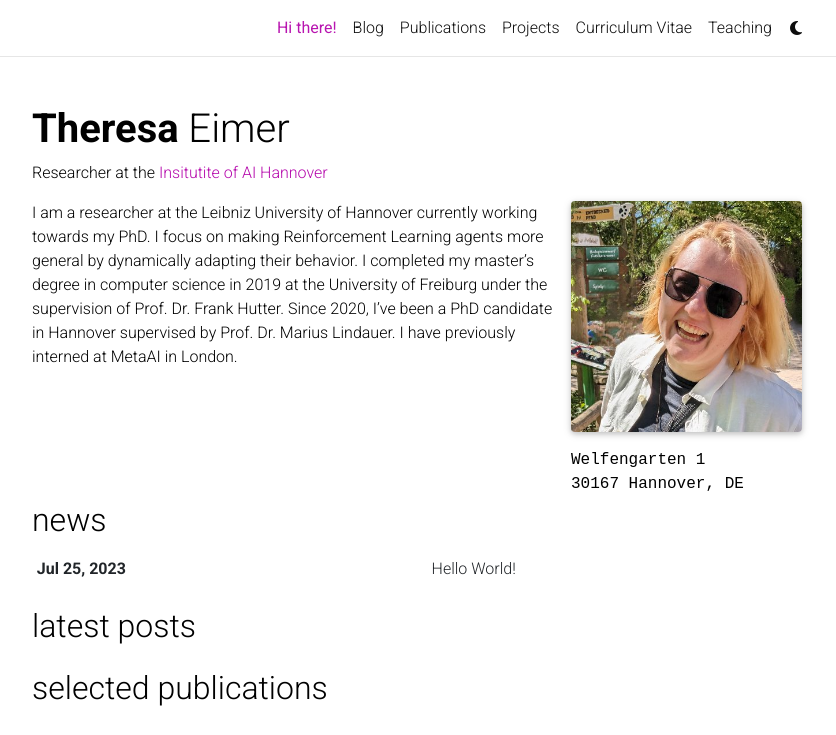
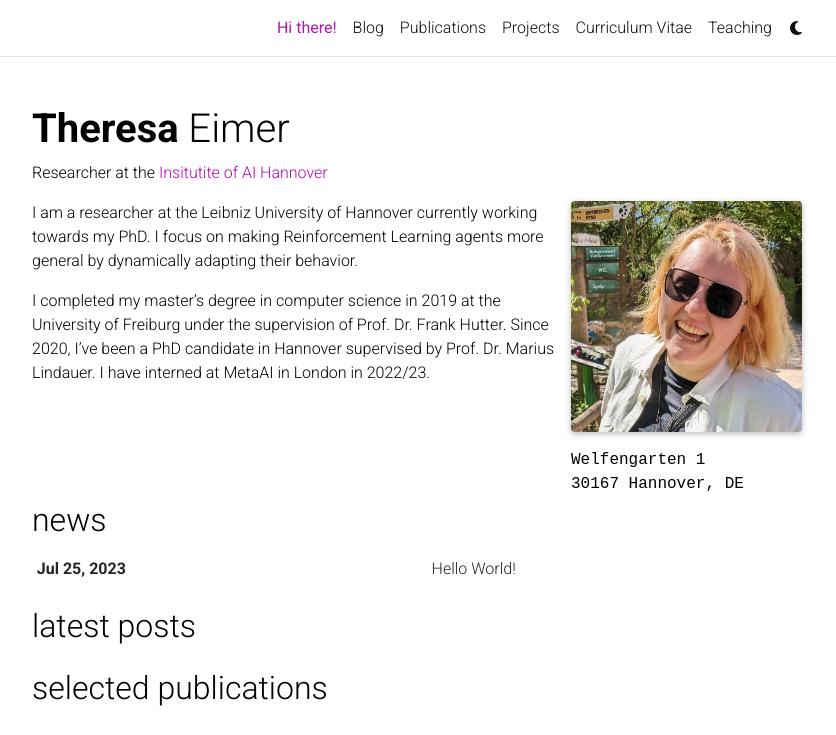
Before and after one commit to TheEimer/theeimer.github.io, a Jekyll site: the page built from _pages/about.md, in a window 1280 px wide and 1025 px high, cut to the strip 0-735 px from the top of the window. Shown: the whole strip, without its empty margins (223-1059 px from the left). Built offline with Jekyll 4.4.1, drawn with Linux system fonts in a browser that asks for light colours; full-size pictures stand in for the smaller copies a plugin makes; comment, search, counter and statistics services are not loaded; a style sheet for code colours, icons or effects is not loaded.

Commit message:
about page

```diff
--- a/_pages/about.md
+++ b/_pages/about.md
@@ -25,4 +25,5 @@ Put your address / P.O. box / other info right below your picture. You can also
 Link to your social media connections, too. This theme is set up to use [Font Awesome icons](http://fortawesome.github.io/Font-Awesome/) and [Academicons](https://jpswalsh.github.io/academicons/), like the ones below. Add your Facebook, Twitter, LinkedIn, Google Scholar, or just disable all of them. -->
 
 I am a researcher at the Leibniz University of Hannover currently working towards my PhD. I focus on making Reinforcement Learning agents more general by dynamically adapting their behavior.
-I completed my master’s degree in computer science in 2019 at the University of Freiburg under the supervision of Prof. Dr. Frank Hutter. Since 2020, I've been a PhD candidate in Hannover supervised by Prof. Dr. Marius Lindauer. I have previously interned at MetaAI in London.
+
+I completed my master’s degree in computer science in 2019 at the University of Freiburg under the supervision of Prof. Dr. Frank Hutter. Since 2020, I've been a PhD candidate in Hannover supervised by Prof. Dr. Marius Lindauer. I have interned at MetaAI in London in 2022/23.
```
